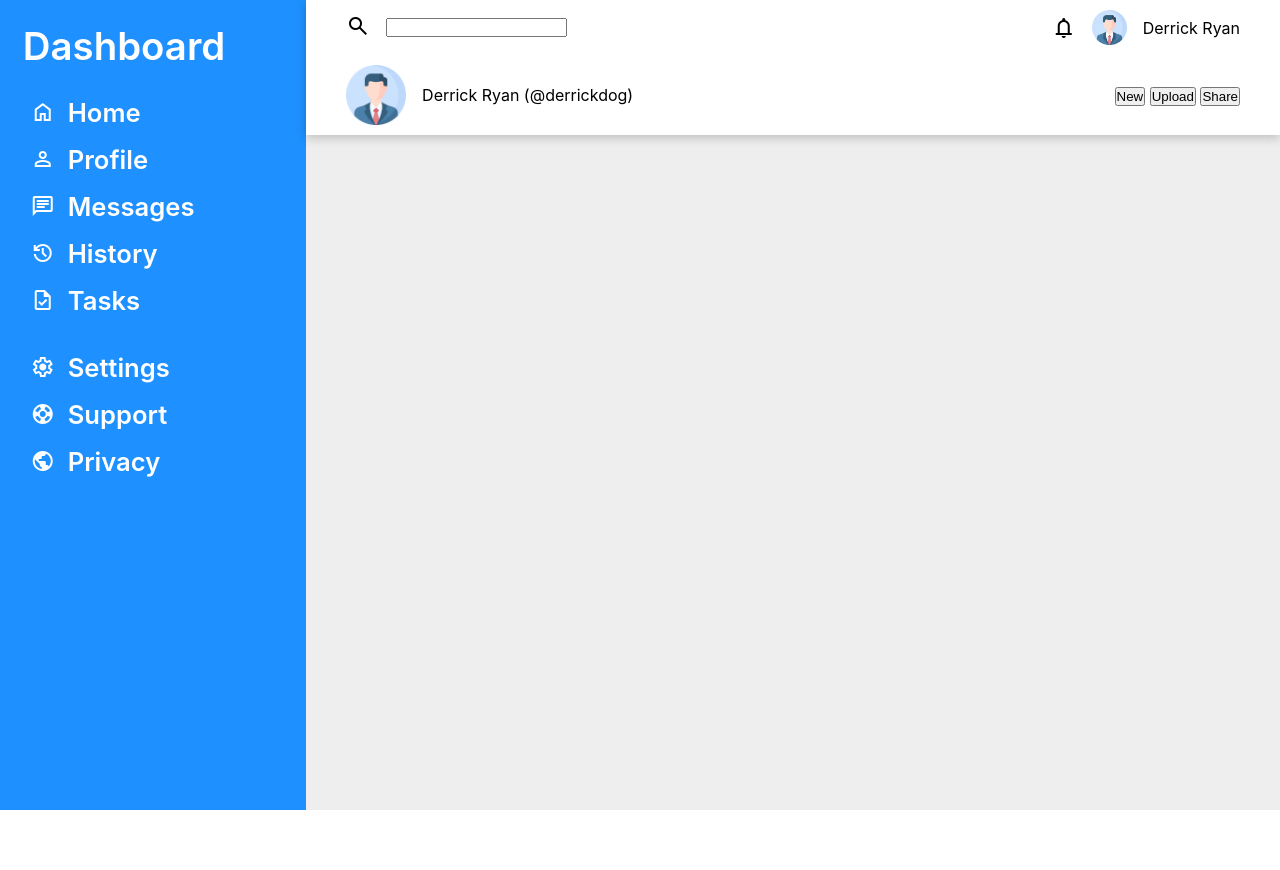
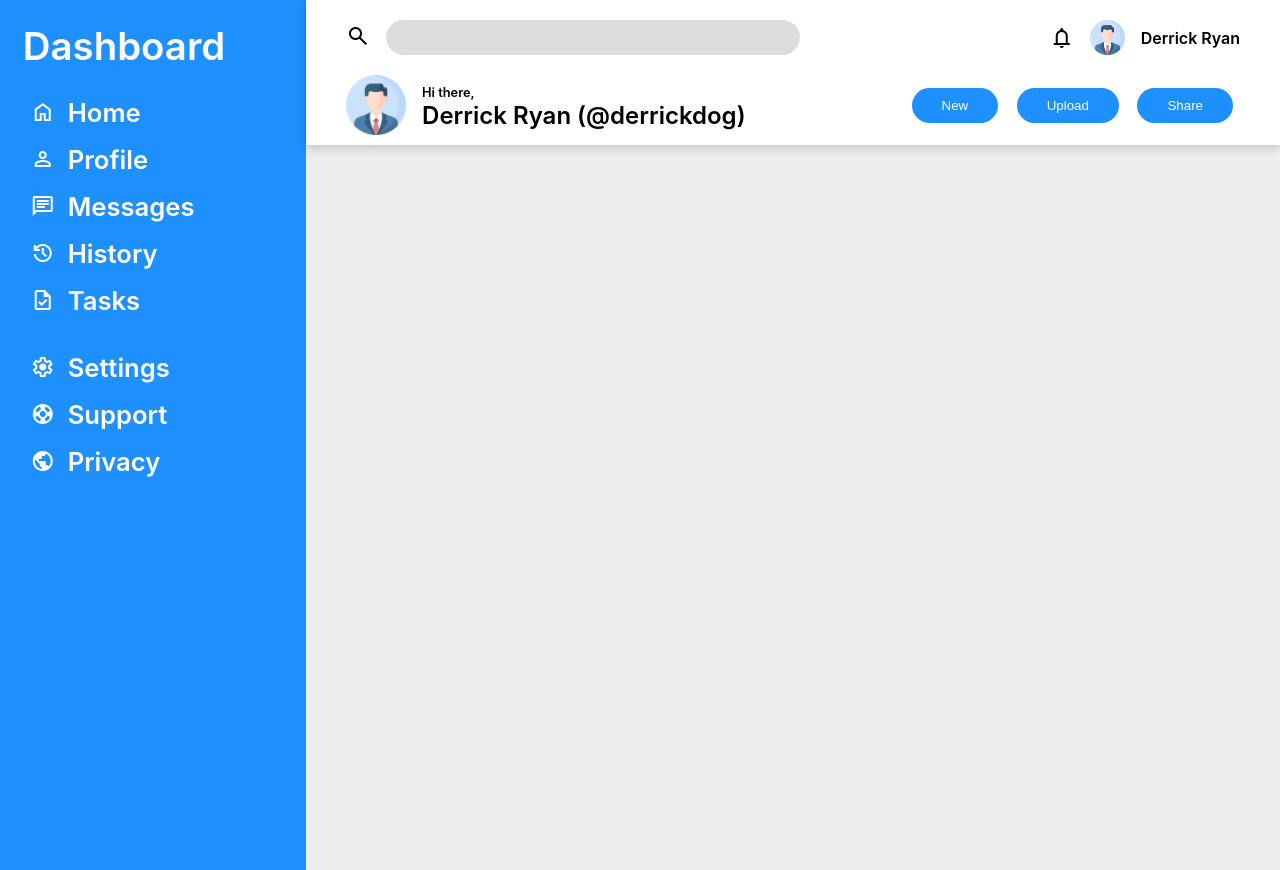
Before and after one commit to Derrickdog/dashboard, a plain HTML site: page index.html in a window 1280 px wide. Before the commit the page ends 810 px from the top, so only its background shows below. Drawn offline with nearby package versions, Linux system fonts and the light colour scheme.

Commit message:
Finish header

```diff
--- a/index.html
+++ b/index.html
@@ -41,7 +41,10 @@
             <div class="header-bottom">
                 <div class="greeting">
                     <img src="profile.png" alt="Profile picture large" width="60px">
-                    <span class="profile-title">Derrick Ryan (@derrickdog)</span>
+                    <div class="greet">
+                        <span class="hello">Hi there,</span><br>
+                        <span class="profile-title">Derrick Ryan (@derrickdog)</span>
+                    </div>
                 </div>
                 <div class="buttons">
                     <button type="button" class="btn">New</button>
--- a/styles.css
+++ b/styles.css
@@ -42,13 +42,12 @@ body{
     background-color: white;
     box-shadow: 0 3px 10px rgba(0, 0, 0, 0.2);
     position: relative;
-    /* padding: 20px 40px; */
 }
 .header-top{
     display: flex;
     justify-content: space-between;
     align-items: center;
-    padding: 10px 40px;
+    padding: 20px 40px 10px;
 }
 .header-bottom{
     display: flex;
@@ -56,19 +55,39 @@ body{
     align-items: center;
     padding: 10px 40px;
 }
-
 .searchbar, .profile, .greeting{
     display: flex;
     align-items: center;
     gap: 16px;
 }
-
-
-
-
-
-
-
+#search{
+    width: 30vw;
+    padding: 10px 15px;
+    background-color: #ddd;
+    border: none;
+    border-radius: 20px;
+}
+.profile-name, .profile-title, .hello{
+    font-weight: 600;
+}
+.profile-title{
+    font-size: 1.5rem
+}
+.hello{
+    font-size: 0.8rem;
+}
+.btn{
+    background-color: dodgerblue;
+    color: white;
+    border: none;
+    border-radius: 20px;
+    padding: 10px 30px;
+    margin: 0 7px;
+}
+.btn:hover{
+    cursor: pointer;
+    box-shadow: 0 0 5px black;
+}
 
 /* main */
 #main{
```
